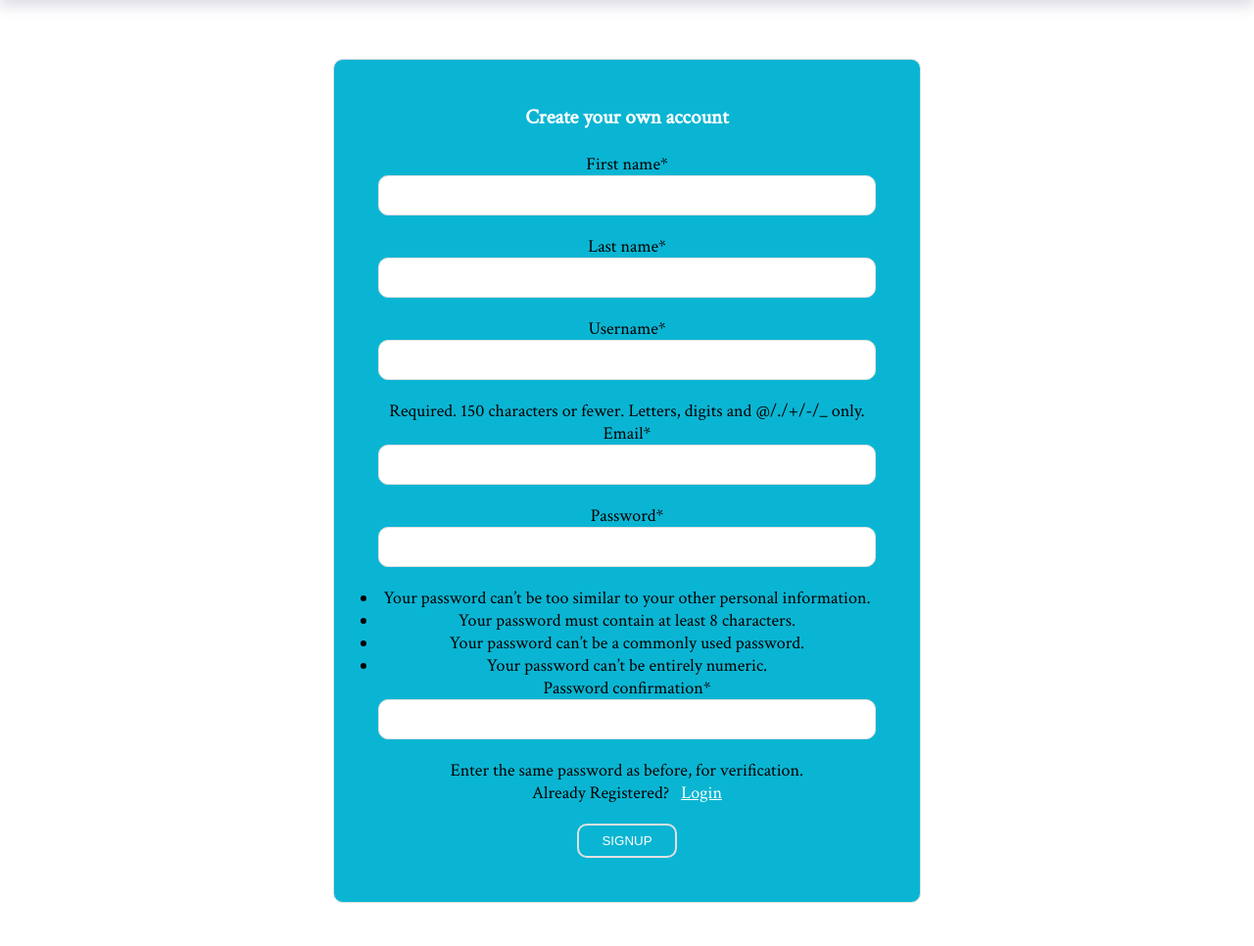
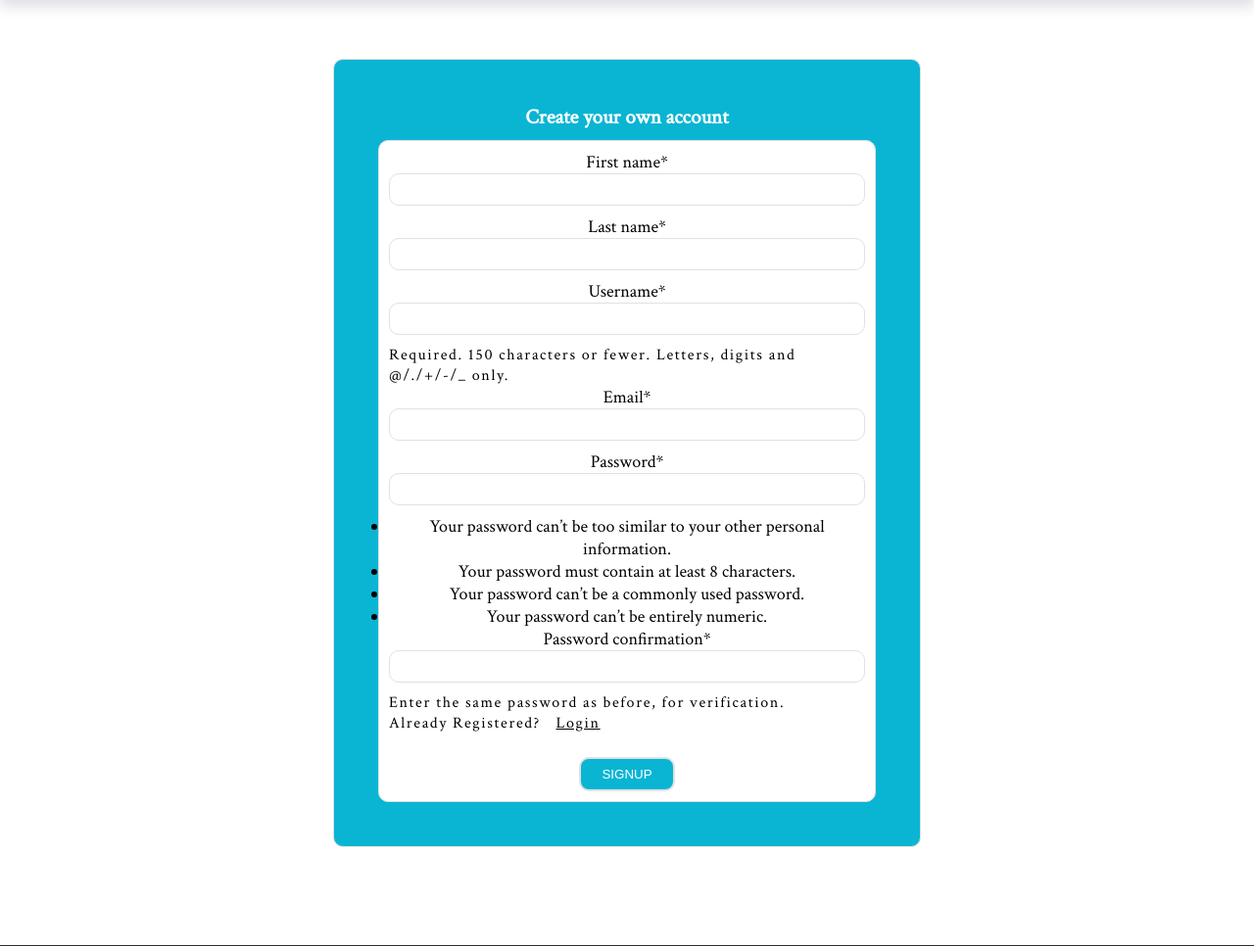
Before and after one commit to Rxavio/teamwork-blog, a Django app: page /register/ in a window 1280 px wide. Shown: the part 80-1046 px from the top of the page at 98% size. Run offline with Django 3.2, Linux system fonts and the light colour scheme; some libraries are stand-ins or nearby versions.

Commit message:
change style on some pages with css

```diff
--- a/mywork/users/templates/users/register.html
+++ b/mywork/users/templates/users/register.html
@@ -2,15 +2,17 @@
 {% load crispy_forms_tags %}
 {% block content %}
 <div class="create-page">
-
   <div class="create-form">
+    <h3>Create your own account</h3>
+    <div class="info-card">
     <form method="POST" autocomplete="off">
       {% csrf_token %}
-   <h3>Create your own account</h3> <br>
       {{ form|crispy }}
  <p>Already Registered?<a href="{% url 'login' %}">&nbsp;&nbsp;&nbsp;<u>Login</u></a></p>
+ <br> <br>
   <button type="submit">Signup</button>
   </form>
 </div>
 </div>
+</div>
 {% endblock content %}
--- a/mywork/workdjango/static/workdjango/logs.css
+++ b/mywork/workdjango/static/workdjango/log.css
@@ -35,7 +35,6 @@
     border: 1px solid #e1e1e1;
     border-radius: 10px;
 
-
 }
 .create-form input{
     background: var(--mainWhite);
@@ -61,7 +60,6 @@
 }
 .create-form button{
     text-transform: uppercase;
-    /* border: none; */
     border: 2px solid #e1e1e1;
     background: rgb(10, 181, 211);
     width: 20%;
@@ -70,6 +68,7 @@
     cursor: pointer;
     margin-top: 20px;
     border-radius: 10px;
+    outline: 0;
 }
 .create-form button:hover,.form.button :active{
     color: var(--mainBlack);
@@ -77,7 +76,7 @@
 
 
 .create-form a{
- color: var(--mainWhite);
+ color: var(--mainBlack);
 }
 
 .create-form img{
@@ -90,6 +89,19 @@
 }
 .create-form h3{
     color: var(--mainWhite);
+  }
+
+  .create-form .info-card{
+    height: auto;
+    box-sizing: border-box;
+    padding: 45px 10px;
+    width: 100%;
+    text-align: center;
+    padding: 10px 10px;
+    background: var(--mainWhite);
+    margin-top: 10px;
+    border-radius: 10px;
+
   }
 
 @media only screen and (min-width: 300px) and (max-width: 1200px){
--- a/mywork/workdjango/static/workdjango/main.css
+++ b/mywork/workdjango/static/workdjango/main.css
@@ -143,6 +143,7 @@
     cursor: pointer;
     margin-top: 20px;
     border-radius: 10px;
+    outline: 0;
 
   }
   .shared-form button:hover,.form.button :active{
--- a/mywork/workdjango/static/workdjango/write-article.css
+++ b/mywork/workdjango/static/workdjango/write-articles.css
@@ -32,6 +32,10 @@
     border-radius: 10px;
 
   }
+  .article-form h3{
+    color: var(--mainWhite);
+  }
+
   .article-form input{
     background: var(--mainWhite);
     width: 100%;
@@ -66,10 +70,29 @@
     cursor: pointer;
     margin-top: 20px;
     border-radius: 10px;
+    outline: 0;
 
   }
   .article-form button:hover,.form.button :active{
     color: var(--mainBlack);
+  }
+
+  .shared-form button{
+    outline: 0;
+
+  }
+
+  .article-form .info-card{
+    height: auto;
+    box-sizing: border-box;
+    padding: 45px 10px;
+    width: 100%;
+    text-align: center;
+    padding: 10px 10px;
+    background: var(--mainWhite);
+    margin-top: 10px;
+    border-radius: 10px;
+
   }
   @media only screen and (min-width: 300px) and (max-width: 600px){
     .create-article-page{
--- a/mywork/workdjango/templates/workdjango/base.html
+++ b/mywork/workdjango/templates/workdjango/base.html
@@ -10,8 +10,8 @@
     <link rel="icon" type="image/png" href="{% static 'images/favicon.png' %}">
 	   <link rel="stylesheet" type="text/css" href="{% static 'workdjango/nav.css' %}">
      <link rel="stylesheet" type="text/css" href="{% static 'workdjango/main.css' %}">
-     <link rel="stylesheet" type="text/css" href="{% static 'workdjango/logs.css' %}">
-     <link rel="stylesheet" type="text/css" href="{% static 'workdjango/write-article.css' %}">
+     <link rel="stylesheet" type="text/css" href="{% static 'workdjango/log.css' %}">
+     <link rel="stylesheet" type="text/css" href="{% static 'workdjango/write-articles.css' %}">
      <link rel="stylesheet" type="text/css" href="{% static 'workdjango/pagination.css' %}">
 	  <link rel="stylesheet" type="text/css" href="{% static 'workdjango/footer.css' %}">
 </head>
--- a/mywork/workdjango/templates/workdjango/post_form.html
+++ b/mywork/workdjango/templates/workdjango/post_form.html
@@ -3,12 +3,15 @@
 {% block content %}
 <div class="create-article-page">
     <div class="article-form">
+      <h3>Publish your Article Here</h3>
+      <div class="info-card">
       <form method="POST" autocomplete="off">
         {% csrf_token %}
-     <h3>Publish your Article Here</h3><br>
+
       {{ form|crispy }}
    <button type="submit">Save</button>
    </form>
   </div>
    </div>
+</div>
 {% endblock content %}
```
Also changed, not shown: mywork/users/templates/users/login.html (+6 -1 lines).
